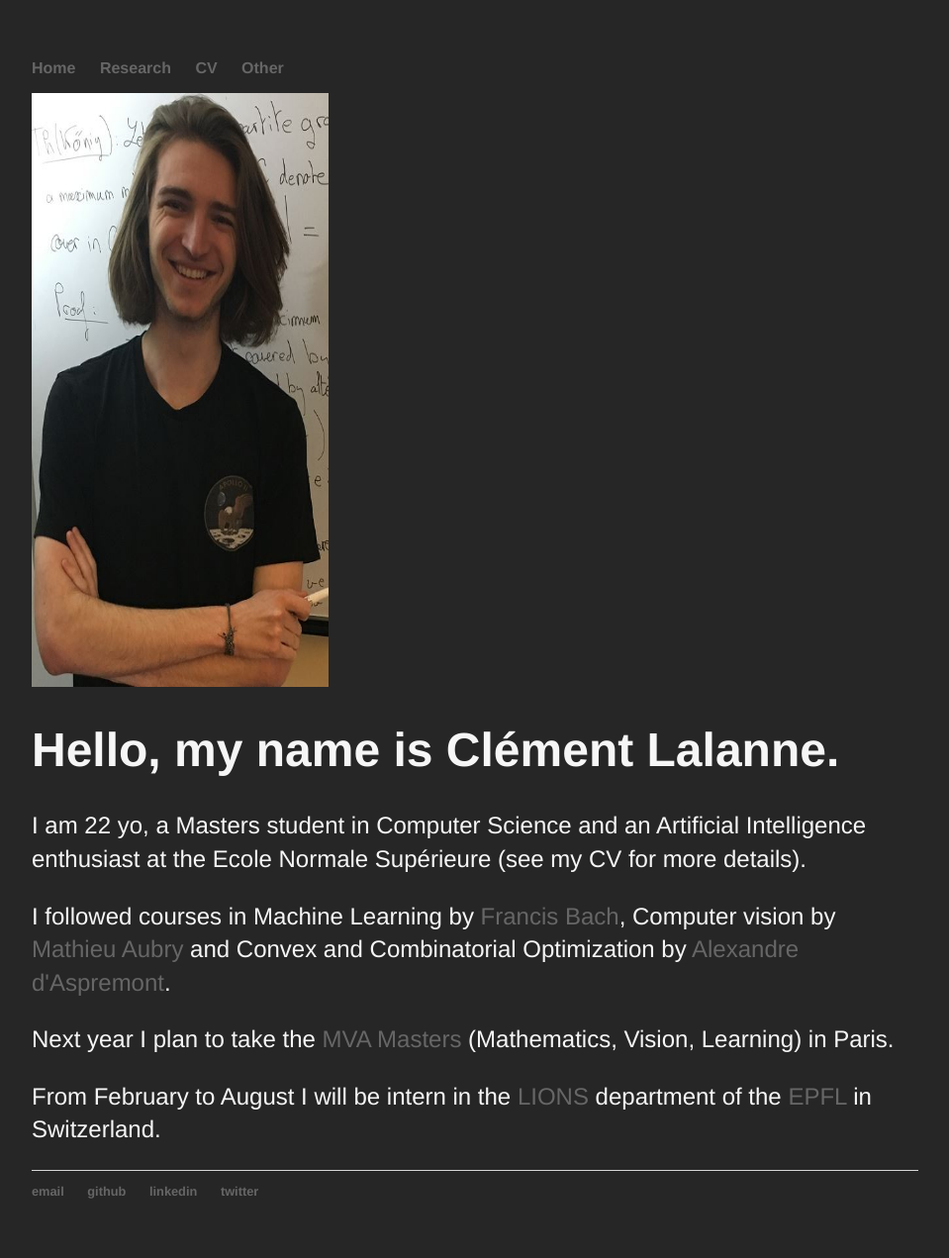
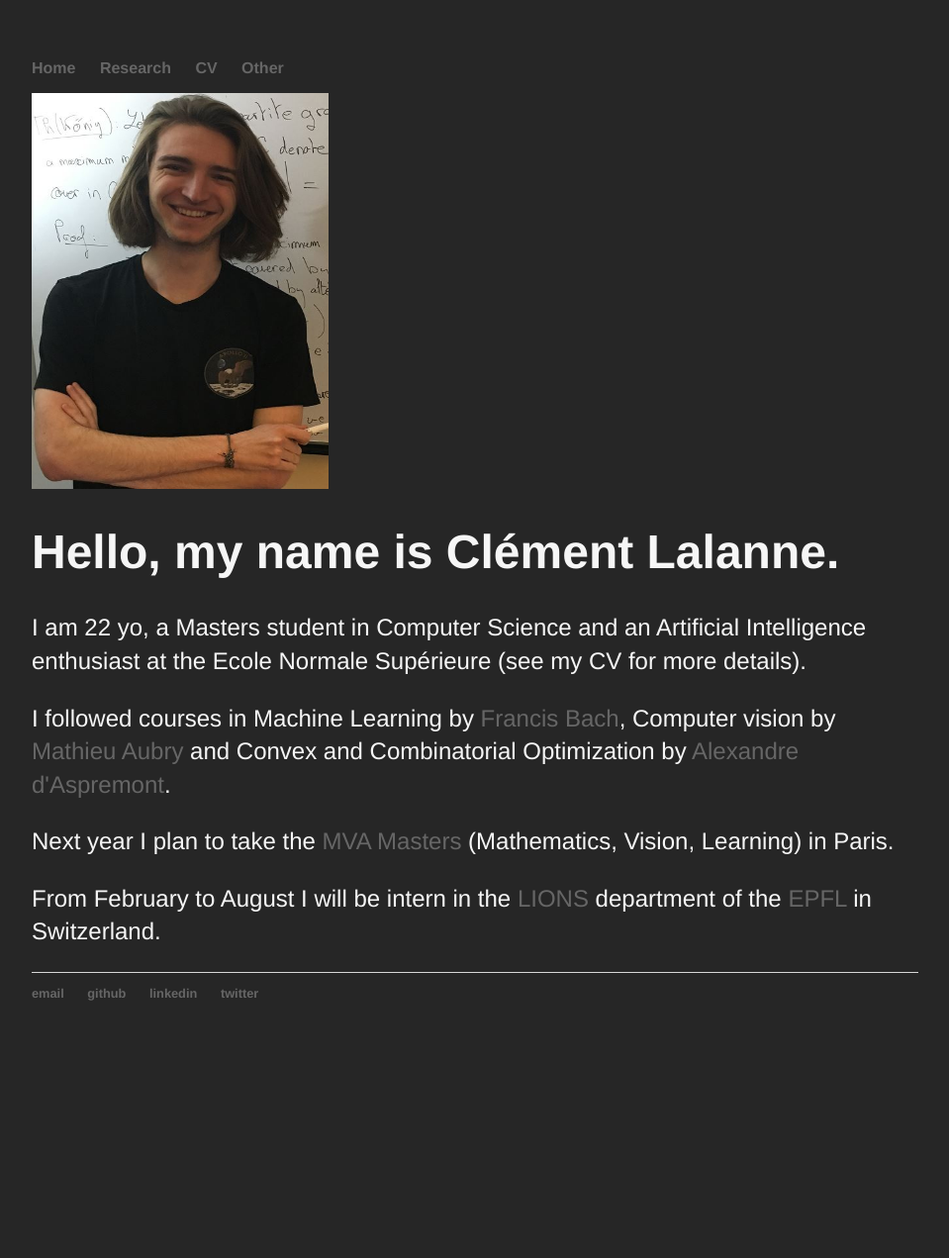
Before and after one commit to clemlal/clemlal.github.io, a Jekyll site: the page built from index.html, in a window 1280 px wide. Shown: the whole page at 99% size, without its empty margins (160-1119 px from the left). Built offline with Jekyll 4.4.1, drawn with Linux system fonts in a browser that asks for light colours; after the commit the page ends 1071 px from its top, so only the background shows below that.

Commit message:
photo changed

```diff
--- a/index.html
+++ b/index.html
@@ -2,7 +2,7 @@
 layout: default
 title: Clément Lalanne
 ---
-<img src="Clement_Lalanne.JPG" alt="Me" width="300" height="600">
+<img src="Clement_Lalanne.JPG" alt="Me" width="300" height="400">
 <div class="blurb">
 	<h1>Hello, my name is Clément Lalanne.</h1>
 				<p>I am 22 yo, a Masters student in Computer Science and an Artificial Intelligence enthusiast at the Ecole Normale Supérieure (see my CV for more details).</p>
```
